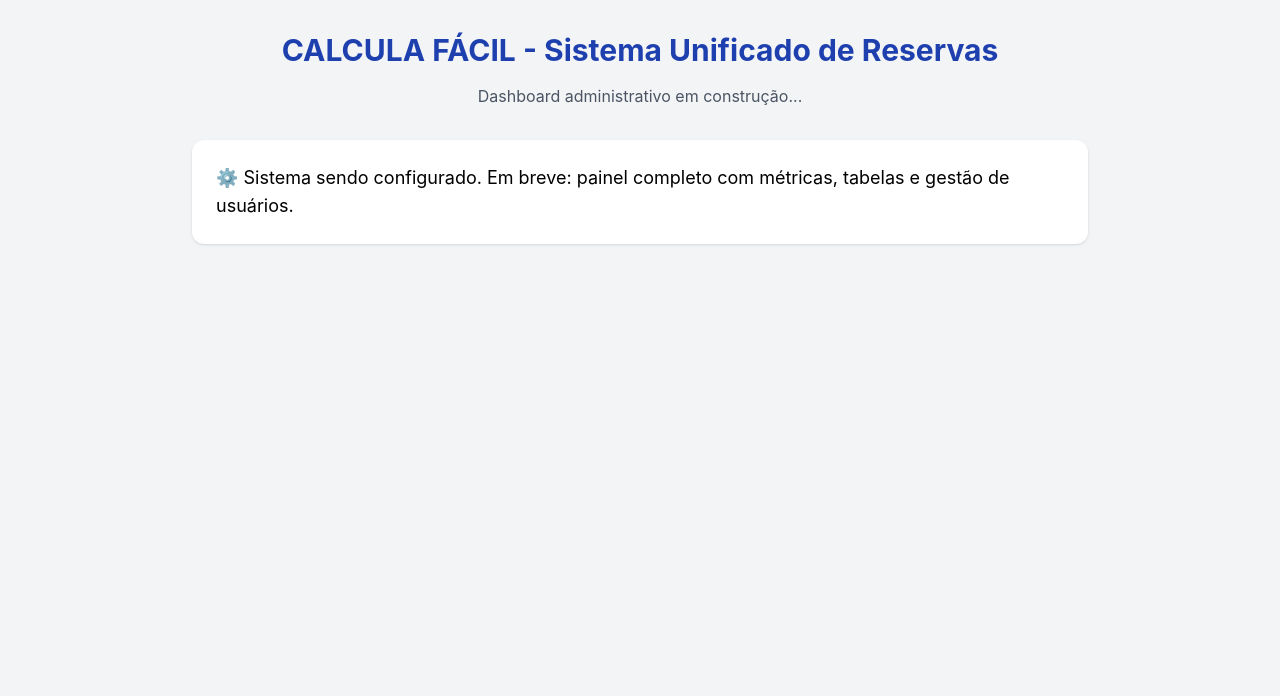
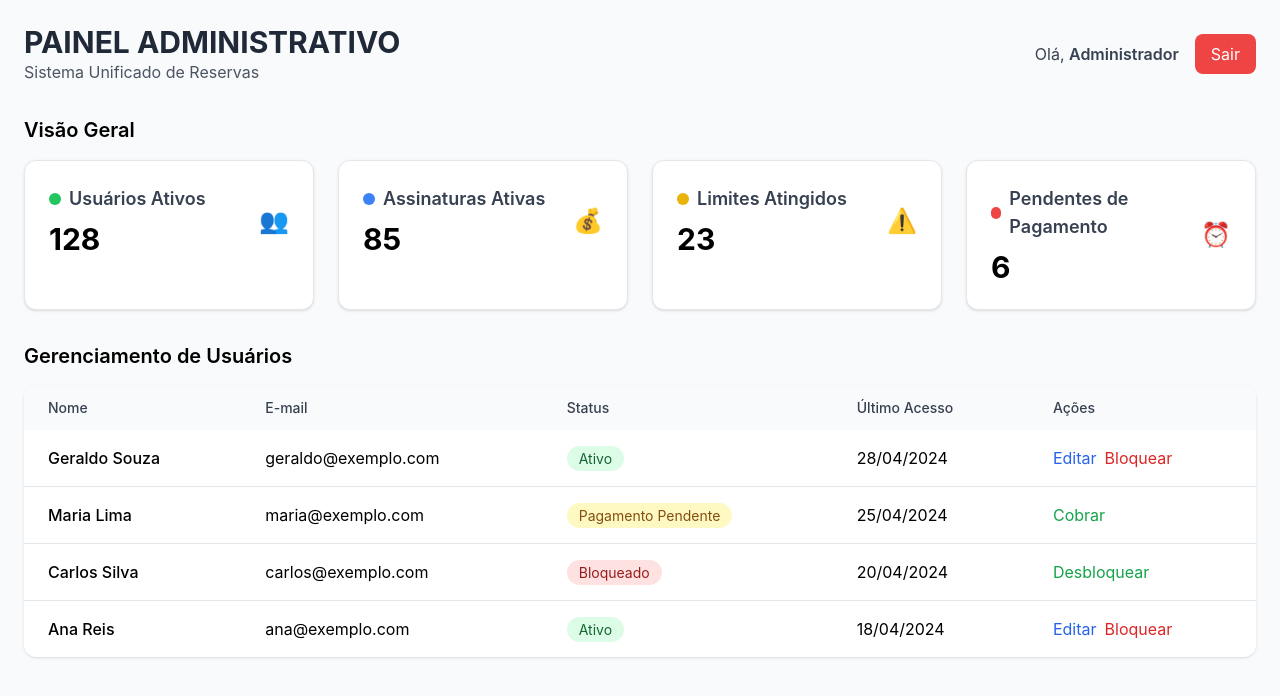
Before and after one commit to geraldofor/calcula-facil, a Next.js app: page / in a window 1280 px wide. Shown: the top 696 px of the page. Built offline with nearby package versions, Linux system fonts and the light colour scheme.

Commit message:
Replace static content with Dashboard component

```diff
--- a/app/page.jsx
+++ b/app/page.jsx
@@ -1,17 +1,9 @@
+import Dashboard from '../components/Dashboard';
+
 export default function Home() {
   return (
-    <div className="min-h-screen bg-gray-100 p-8">
-      <h1 className="text-3xl font-bold text-center text-blue-800 mb-4">
-        CALCULA FÁCIL - Sistema Unificado de Reservas
-      </h1>
-      <p className="text-center text-gray-600 mb-8">
-        Dashboard administrativo em construção...
-      </p>
-      <div className="max-w-4xl mx-auto bg-white rounded-xl shadow p-6">
-        <p className="text-lg">
-          ⚙️ Sistema sendo configurado. Em breve: painel completo com métricas, tabelas e gestão de usuários.
-        </p>
-      </div>
+    <div className="min-h-screen bg-gray-50">
+      <Dashboard />
     </div>
   );
 }
```
